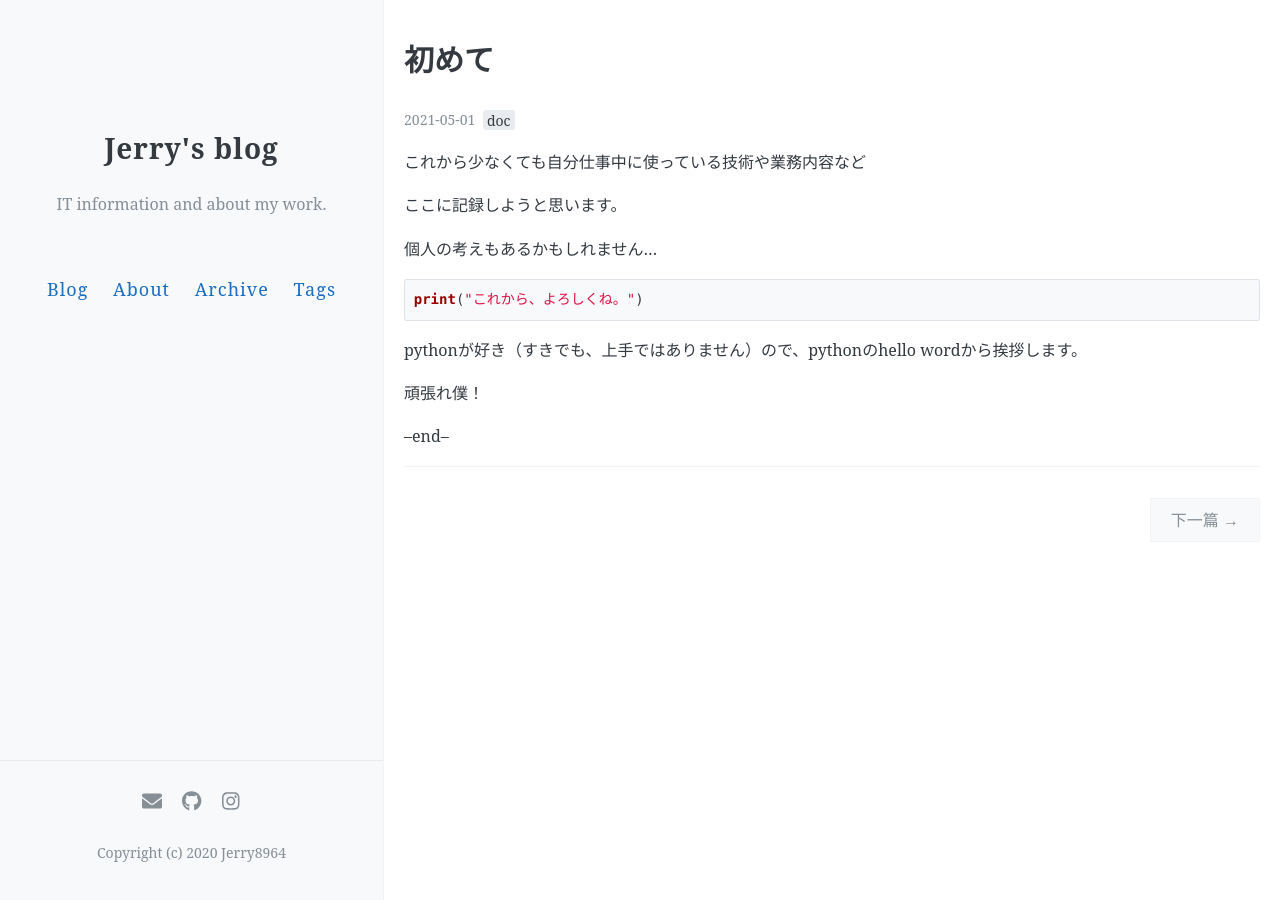
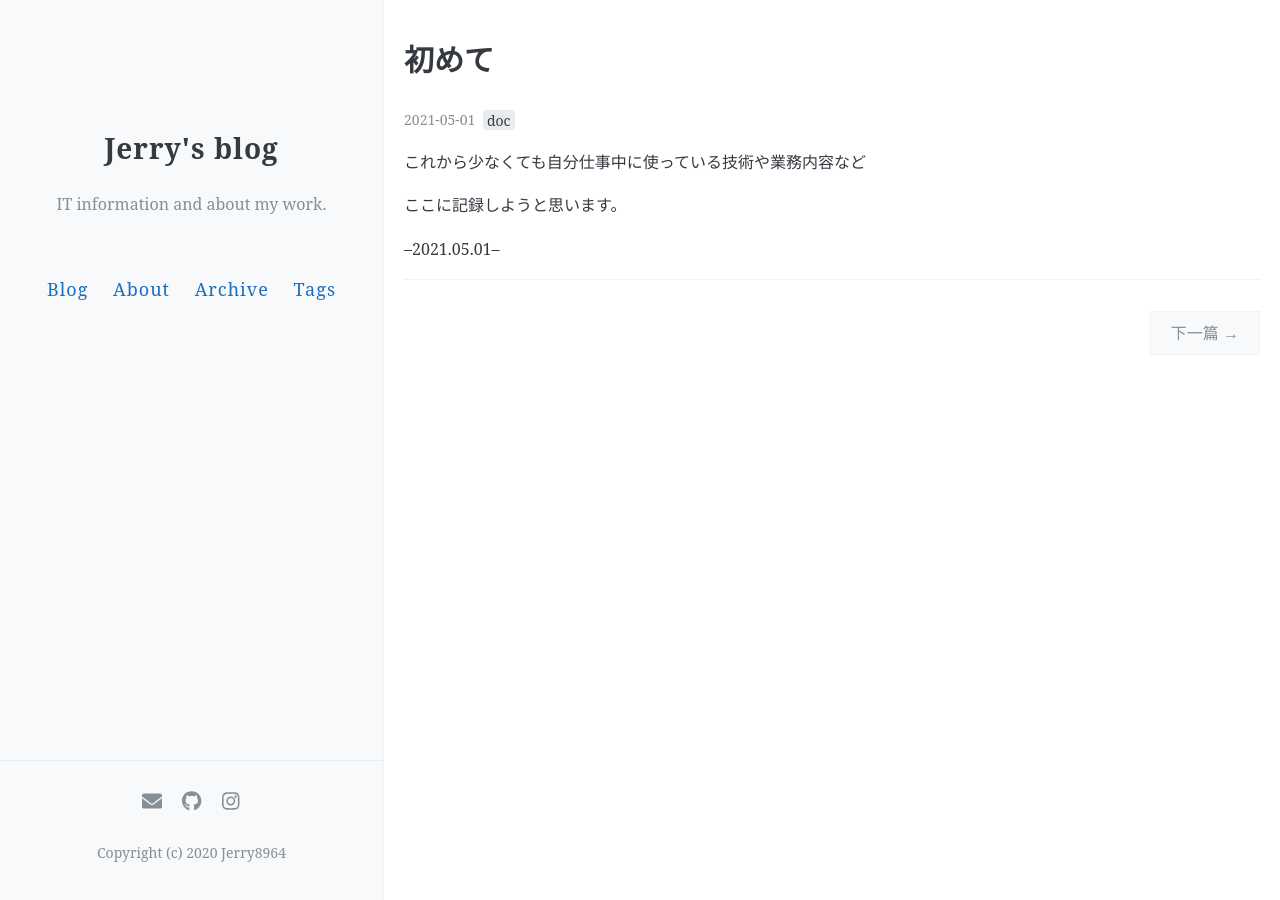
Before and after one commit to jerry8964/jerry8964.github.io, a Jekyll site: the page built from _posts/2021-05-01-create_blog_with_github_pages.md, in a window 1280 px wide. Built offline with Jekyll 4.4.1, drawn with Linux system fonts in a browser that asks for light colours; comment, search, counter and statistics services are not loaded.

````diff
--- a/_posts/2021-05-01-create_blog_with_github_pages.md
+++ b/_posts/2021-05-01-create_blog_with_github_pages.md
@@ -16,14 +16,4 @@ author: Jerry8964
 
 ここに記録しようと思います。
 
-個人の考えもあるかもしれません…
-
-```python
-print("これから、よろしくね。")
-```
-
-pythonが好き（すきでも、上手ではありません）ので、pythonのhello wordから挨拶します。
-
-頑張れ僕！
-
---end--
+--2021.05.01--
````
Also changed, not shown: _posts/2021-12-12-jp1-and-pcondition.md (+2 -2 lines), _posts/2022-03-08-sql-server-merge-loop-hash-join-diff.md (added, +92 -0 lines).
